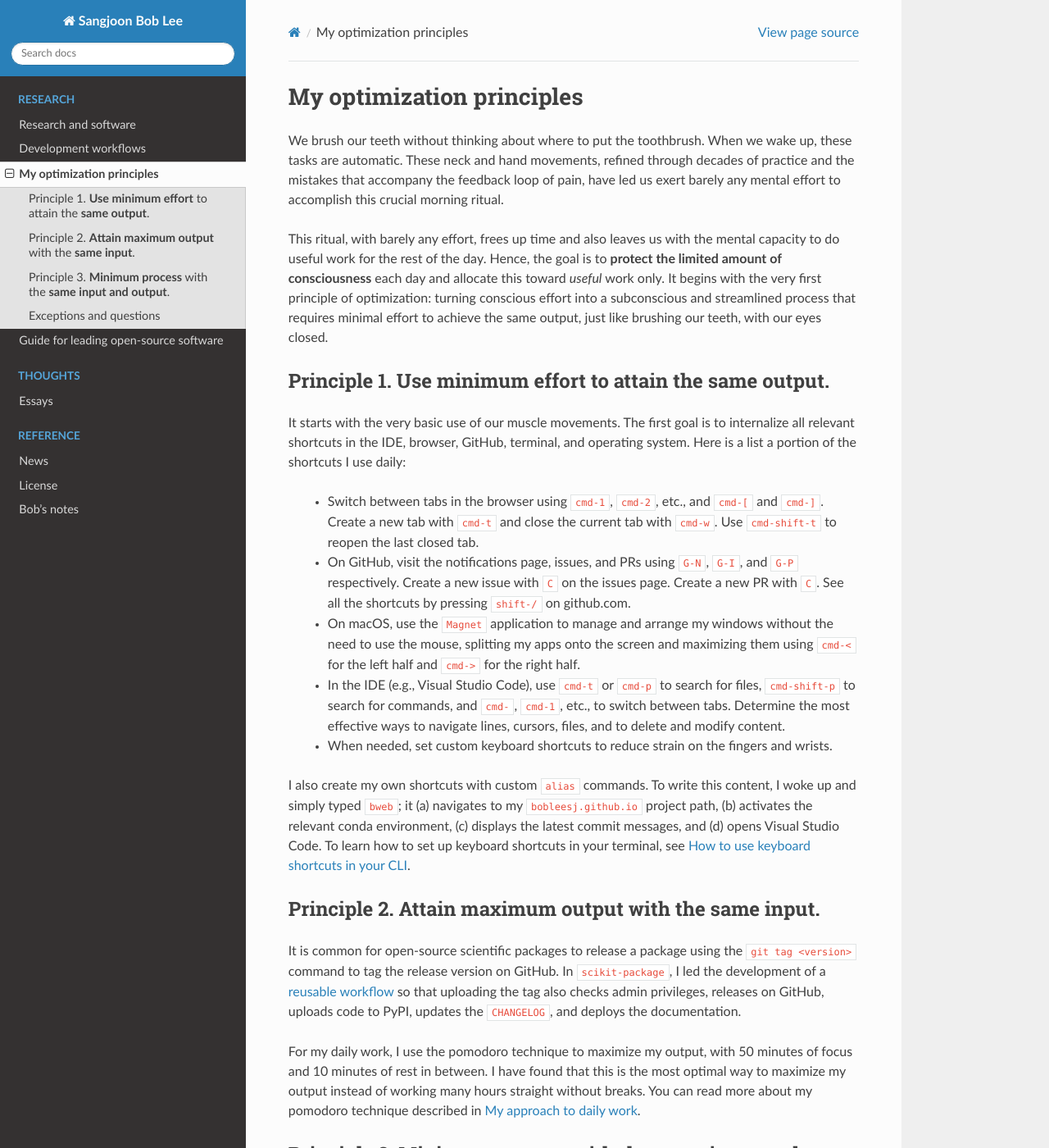
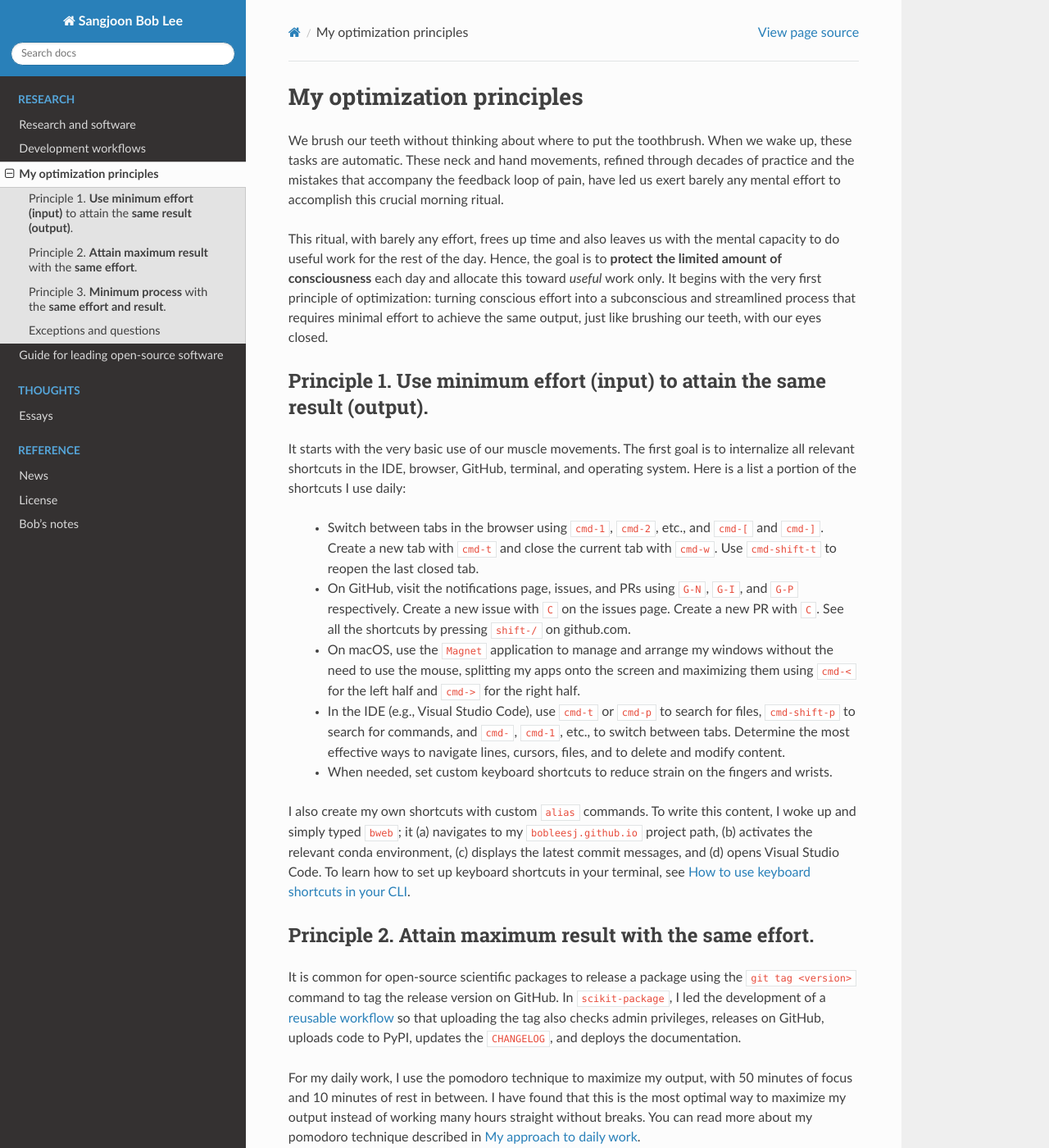
Before and after one commit to bobleesj/bobleesj.github.io, a Sphinx documentation site: the page built from doc/source/principles.rst, in a window 1280 px wide and 1400 px high. Shown: the whole window at 82% size. Built offline with Sphinx 7.4.7 and the Read the Docs theme 3.1.0, drawn with Linux system fonts in a browser that asks for light colours; pages that are not in the unit, such as notebooks, are missing from menus; some of the changed text lies outside the part shown.

```diff
--- a/doc/source/essays.rst
+++ b/doc/source/essays.rst
@@ -1,7 +1,5 @@
 Essays
 ======
-
-
 
 The value of poster presentations in scientific conferences
 -----------------------------------------------------------
--- a/doc/source/index.rst
+++ b/doc/source/index.rst
@@ -30,6 +30,7 @@ If you are a researcher, feel free to visit the :ref:`research` page to see if t
    workflows
    principles
    open-source-leadership
+   writing
 
 
 .. toctree::
--- a/doc/source/principles.rst
+++ b/doc/source/principles.rst
@@ -7,8 +7,8 @@ We brush our teeth without thinking about where to put the toothbrush. When we w
 
 This ritual, with barely any effort, frees up time and also leaves us with the mental capacity to do useful work for the rest of the day. Hence, the goal is to **protect the limited amount of consciousness** each day and allocate this toward *useful* work only. It begins with the very first principle of optimization: turning conscious effort into a subconscious and streamlined process that requires minimal effort to achieve the same output, just like brushing our teeth, with our eyes closed.
 
-Principle 1. **Use minimum effort** to attain the **same output**.
-------------------------------------------------------------------
+Principle 1. **Use minimum effort (input)** to attain the **same result (output)**.
+----------------------------------------------------------------------------------
 
 It starts with the very basic use of our muscle movements. The first goal is to internalize all relevant shortcuts in the IDE, browser, GitHub, terminal, and operating system. Here is a list a portion of the shortcuts I use daily:
 
@@ -20,14 +20,14 @@ It starts with the very basic use of our muscle movements. The first goal is to
 
 I also create my own shortcuts with custom ``alias`` commands. To write this content, I woke up and simply typed ``bweb``; it (a) navigates to my ``bobleesj.github.io`` project path, (b) activates the relevant conda environment, (c) displays the latest commit messages, and (d) opens Visual Studio Code. To learn how to set up keyboard shortcuts in your terminal, see :ref:`keyboard-shortcuts-setup`.
 
-Principle 2. **Attain maximum output** with the **same input**.
----------------------------------------------------------------
+Principle 2. **Attain maximum result** with the **same effort**.
+----------------------------------------------------------------
 
 It is common for open-source scientific packages to release a package using the ``git tag <version>`` command to tag the release version on GitHub. In ``scikit-package``, I led the development of a `reusable workflow <https://github.com/scikit-package/release-scripts/blob/main/.github/workflows/_build-wheel-release-upload.yml>`_ so that uploading the tag also checks admin privileges, releases on GitHub, uploads code to PyPI, updates the ``CHANGELOG``, and deploys the documentation.
 
 For my daily work, I use the pomodoro technique to maximize my output, with 50 minutes of focus and 10 minutes of rest in between. I have found that this is the most optimal way to maximize my output instead of working many hours straight without breaks. You can read more about my pomodoro technique described in :ref:`essay-daily-work`.
 
-Principle 3. **Minimum process** with the **same input and output**.
+Principle 3. **Minimum process** with the **same effort and result**.
 ---------------------------------------------------------------------
 
 Another reason we want to use a minimum process is that automation and processes are often maintained and developed by a team of people. A simple process means less maintenance and development effort is required. Hence, while inputs and outputs are the priority, the process is also important when it comes to long-term maintenance, where changes are inevitable. For example, we have Python version 3.13 hard-coded in our ``scikit-package`` `GitHub Actions workflows <https://github.com/scikit-package/release-scripts/blob/main/.github/workflows/_tests-on-pr.yml>`_. The simpler it is to maintain these Python versions across multiple files when a new Python version is released, the more time and effort it saves the team in maintaining the codebase.
@@ -46,5 +46,4 @@ Here are some questions I ask when I am about to embark on a new task or workflo
     - How can I maximize impact with the same effort? (Principle #2)
     - How can I simplify the automation process? (Principle #3)
 
-
 *First draft on Jun 24, 2025 (Incheon, South Korea)*ork
--- a/doc/source/workflows.rst
+++ b/doc/source/workflows.rst
@@ -282,7 +282,7 @@ How to use keyboard shortcuts in your CLI
         alias pd='git push && gbd'
         # cookiecutter
         alias cc='cookiecutter .'
-        # Test release proces
+        # Test release process
         test() {
           PKG="$1"
           MODE="$2"
```
Also changed, not shown: doc/source/open-source-leadership.rst (line endings or trailing spaces), 1 other file.
